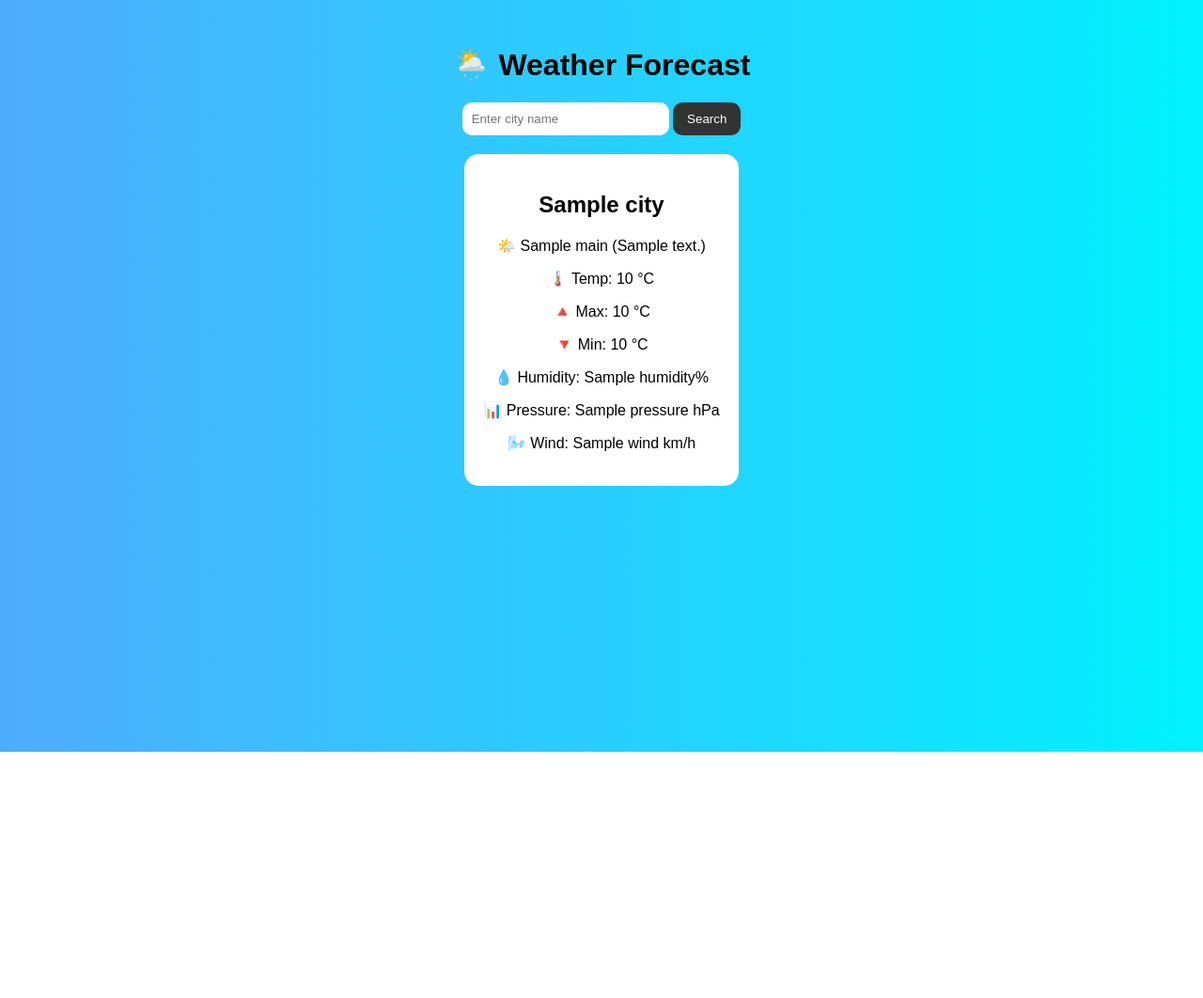
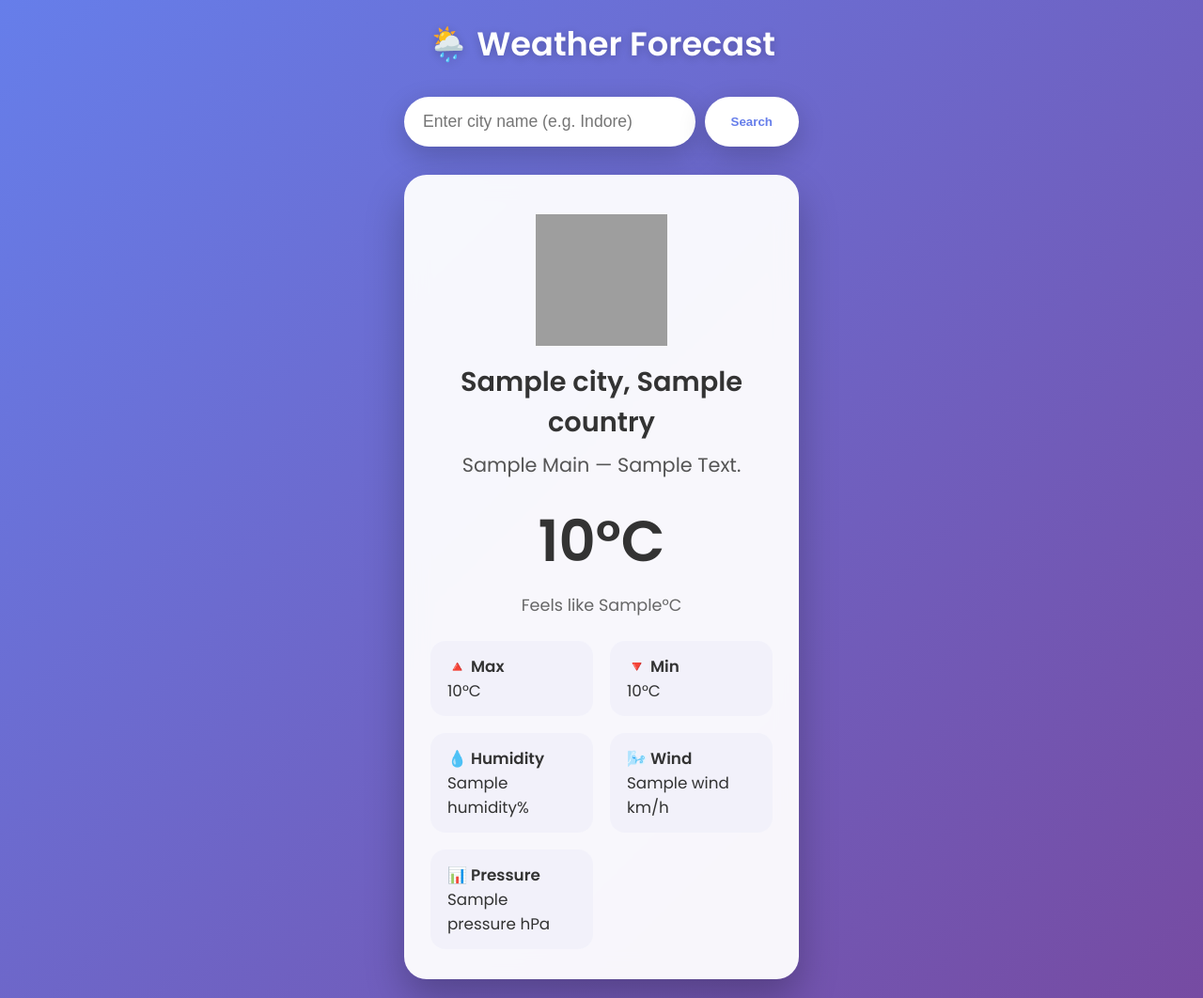
Before and after one commit to vijay7224/Weather-Detection-System-using-API, a Flask app: template weather/templates/index.html in a window 1280 px wide. Shown: the whole page at 94% size. Before the commit the page ends 800 px from the top, so only its background shows below. Run offline with Flask 3, Linux system fonts and the light colour scheme; the template is opened without the code that fills it: most values are stand-ins (such as "Sample title", 1, 10 or a date in 2020); grey boxes are pictures that could not be loaded.

Commit message:
Update index.html

```diff
--- a/weather/templates/index.html
+++ b/weather/templates/index.html
@@ -1,8 +1,151 @@
 <!DOCTYPE html>
-<html>
+<html lang="en">
 <head>
-    <title>Weather App</title>
-    <link rel="stylesheet" href="{{ url_for('static', filename='style.css') }}">
+    <meta charset="UTF-8">
+    <meta name="viewport" content="width=device-width, initial-scale=1.0">
+    <title>Weather Forecast</title>
+    <style>
+        @import url('https://fonts.googleapis.com/css2?family=Poppins:wght@400;500;600&display=swap');
+
+        * {
+            margin: 0;
+            padding: 0;
+            box-sizing: border-box;
+        }
+
+        body {
+            font-family: 'Poppins', sans-serif;
+            background: linear-gradient(135deg, #667eea 0%, #764ba2 100%);
+            min-height: 100vh;
+            display: flex;
+            align-items: center;
+            justify-content: center;
+            color: #333;
+        }
+
+        .container {
+            width: 100%;
+            max-width: 420px;
+            margin: 20px;
+        }
+
+        h1 {
+            text-align: center;
+            color: white;
+            margin-bottom: 30px;
+            font-size: 2.2rem;
+            text-shadow: 0 2px 10px rgba(0,0,0,0.2);
+        }
+
+        form {
+            display: flex;
+            gap: 10px;
+            margin-bottom: 30px;
+        }
+
+        input {
+            flex: 1;
+            padding: 16px 20px;
+            border: none;
+            border-radius: 50px;
+            font-size: 1.1rem;
+            outline: none;
+            box-shadow: 0 10px 30px rgba(0,0,0,0.2);
+        }
+
+        button {
+            padding: 16px 28px;
+            background: #fff;
+            color: #667eea;
+            border: none;
+            border-radius: 50px;
+            font-weight: 600;
+            cursor: pointer;
+            box-shadow: 0 10px 30px rgba(0,0,0,0.2);
+            transition: all 0.3s;
+        }
+
+        button:hover {
+            transform: translateY(-3px);
+            box-shadow: 0 15px 35px rgba(0,0,0,0.3);
+        }
+
+        .card {
+            background: rgba(255, 255, 255, 0.95);
+            backdrop-filter: blur(12px);
+            border-radius: 24px;
+            padding: 32px 28px;
+            box-shadow: 0 20px 40px rgba(0,0,0,0.25);
+            text-align: center;
+            transition: transform 0.3s;
+        }
+
+        .card:hover {
+            transform: translateY(-8px);
+        }
+
+        .weather-icon img {
+            width: 140px;
+            height: 140px;
+            margin: 10px 0;
+        }
+
+        .city {
+            font-size: 1.8rem;
+            font-weight: 600;
+            margin-bottom: 8px;
+        }
+
+        .main-weather {
+            font-size: 1.3rem;
+            color: #555;
+            margin-bottom: 20px;
+            text-transform: capitalize;
+        }
+
+        .temperature {
+            font-size: 3.8rem;
+            font-weight: 600;
+            color: #333;
+            margin: 10px 0;
+        }
+
+        .feels-like {
+            font-size: 1.1rem;
+            color: #666;
+            margin-bottom: 25px;
+        }
+
+        .details {
+            display: grid;
+            grid-template-columns: 1fr 1fr;
+            gap: 18px;
+            text-align: left;
+            font-size: 1.05rem;
+        }
+
+        .detail-item {
+            background: rgba(240, 240, 250, 0.7);
+            padding: 14px 18px;
+            border-radius: 16px;
+        }
+
+        .error {
+            background: rgba(255, 255, 255, 0.9);
+            color: #e74c3c;
+            padding: 18px;
+            border-radius: 16px;
+            text-align: center;
+            font-weight: 500;
+            box-shadow: 0 10px 30px rgba(0,0,0,0.2);
+        }
+
+        /* Responsive */
+        @media (max-width: 480px) {
+            .card { padding: 24px 20px; }
+            h1 { font-size: 1.9rem; }
+        }
+    </style>
 </head>
 <body>
 
@@ -10,7 +153,7 @@
     <h1>🌦️ Weather Forecast</h1>
 
     <form method="POST">
-        <input type="text" name="city" placeholder="Enter city name" required>
+        <input type="text" name="city" placeholder="Enter city name (e.g. Indore)" required>
         <button type="submit">Search</button>
     </form>
 
@@ -19,14 +162,39 @@
             <p class="error">{{ weather.error }}</p>
         {% else %}
             <div class="card">
-                <h2>{{ weather.city }}</h2>
-                <p>🌤️ {{ weather.main }} ({{ weather.desc }})</p>
-                <p>🌡️ Temp: {{ weather.temp }} °C</p>
-                <p>🔺 Max: {{ weather.temp_max }} °C</p>
-                <p>🔻 Min: {{ weather.temp_min }} °C</p>
-                <p>💧 Humidity: {{ weather.humidity }}%</p>
-                <p>📊 Pressure: {{ weather.pressure }} hPa</p>
-                <p>🌬️ Wind: {{ weather.wind }} km/h</p>
+                <div class="weather-icon">
+                    <img src="http://openweathermap.org/img/wn/{{ weather.icon }}@4x.png"
+                         alt="{{ weather.desc }}">
+                </div>
+
+                <h2 class="city">{{ weather.city }}, {{ weather.country }}</h2>
+                <p class="main-weather">{{ weather.main }} — {{ weather.desc | title }}</p>
+
+                <div class="temperature">{{ weather.temp }}°C</div>
+                <p class="feels-like">Feels like {{ weather.feels_like }}°C</p>
+
+                <div class="details">
+                    <div class="detail-item">
+                        <strong>🔺 Max</strong><br>
+                        {{ weather.temp_max }}°C
+                    </div>
+                    <div class="detail-item">
+                        <strong>🔻 Min</strong><br>
+                        {{ weather.temp_min }}°C
+                    </div>
+                    <div class="detail-item">
+                        <strong>💧 Humidity</strong><br>
+                        {{ weather.humidity }}%
+                    </div>
+                    <div class="detail-item">
+                        <strong>🌬️ Wind</strong><br>
+                        {{ weather.wind }} km/h
+                    </div>
+                    <div class="detail-item">
+                        <strong>📊 Pressure</strong><br>
+                        {{ weather.pressure }} hPa
+                    </div>
+                </div>
             </div>
         {% endif %}
     {% endif %}
```
